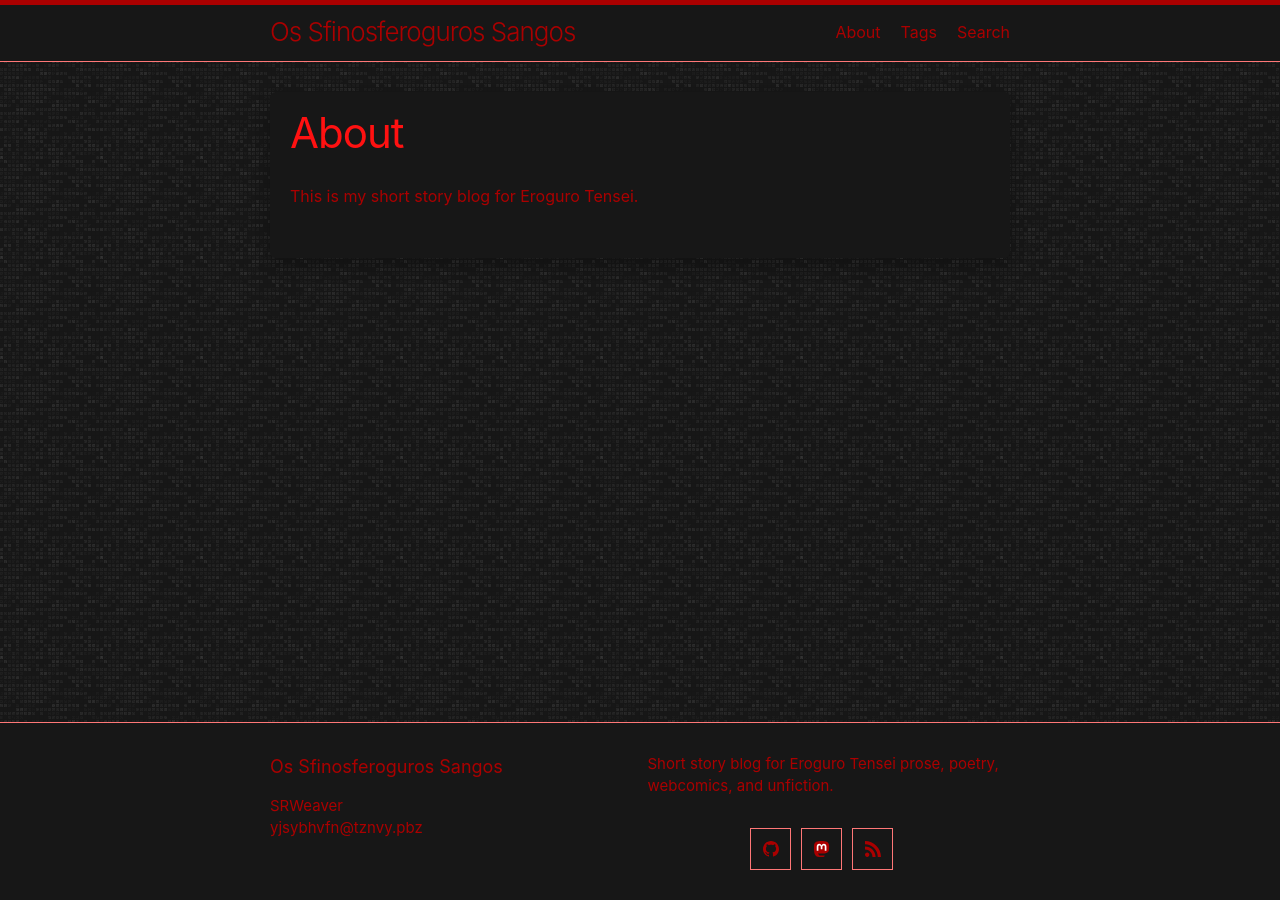
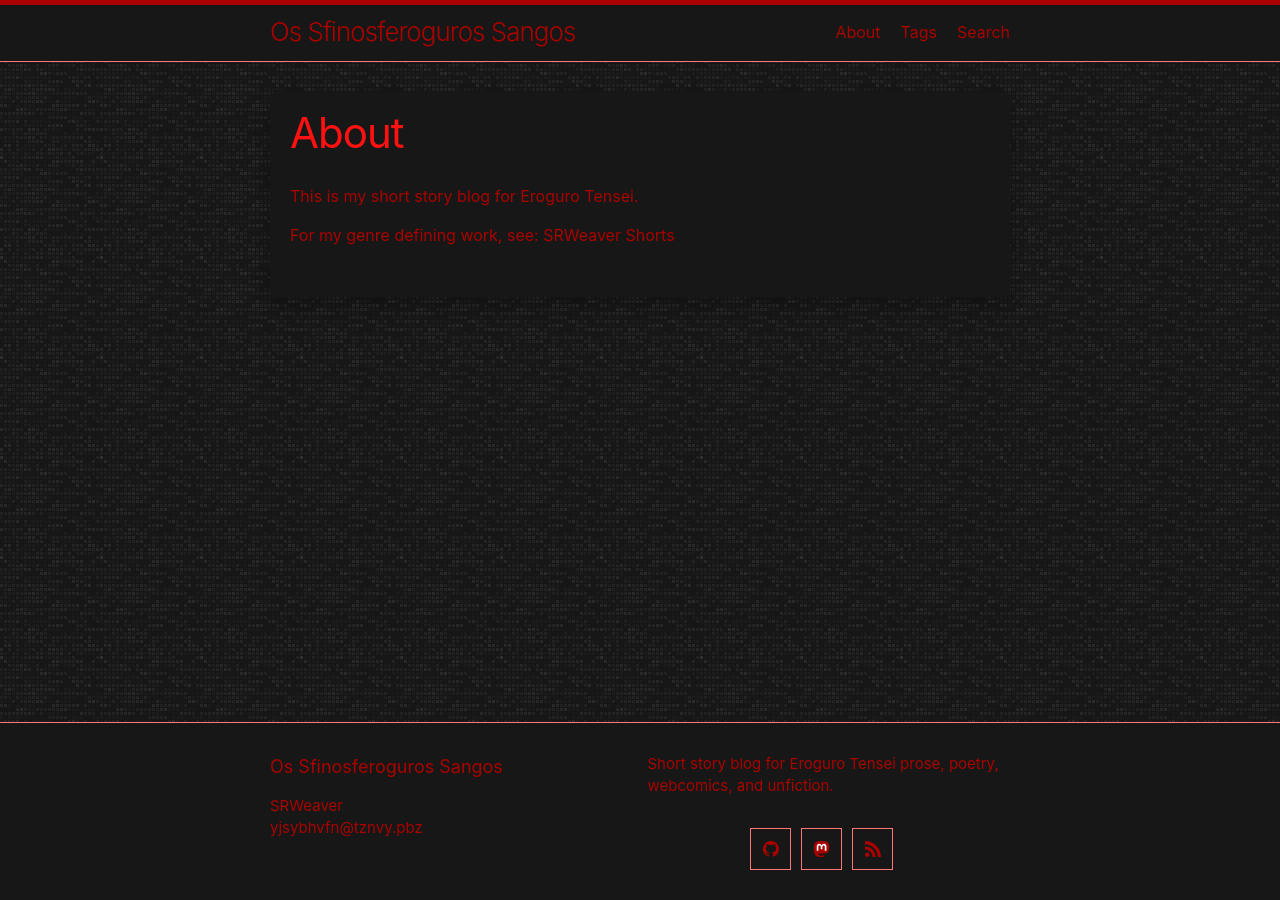
Before and after one commit to LWFlouisa/Sfinosferoguro, a Jekyll site: the page built from about.md, in a window 1280 px wide. Built offline with Jekyll 4.4.1, drawn with Linux system fonts in a browser that asks for light colours.

Commit message:
Update about.md

```diff
--- a/about.md
+++ b/about.md
@@ -3,3 +3,5 @@ layout: page
 title: About
 ---
 This is my short story blog for Eroguro Tensei.
+
+For my genre defining work, see: [SRWeaver Shorts](https://lwflouisa.github.io/SRWeaverShorts/)
```
